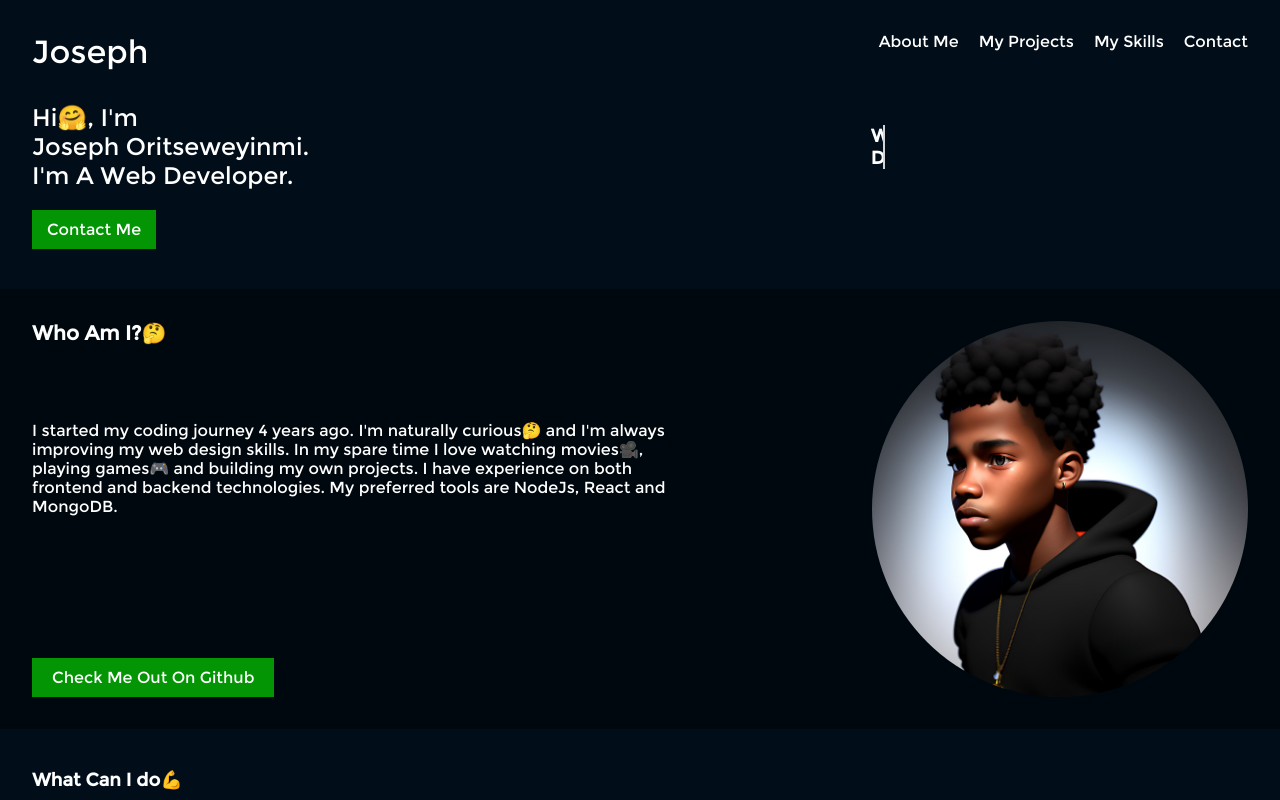
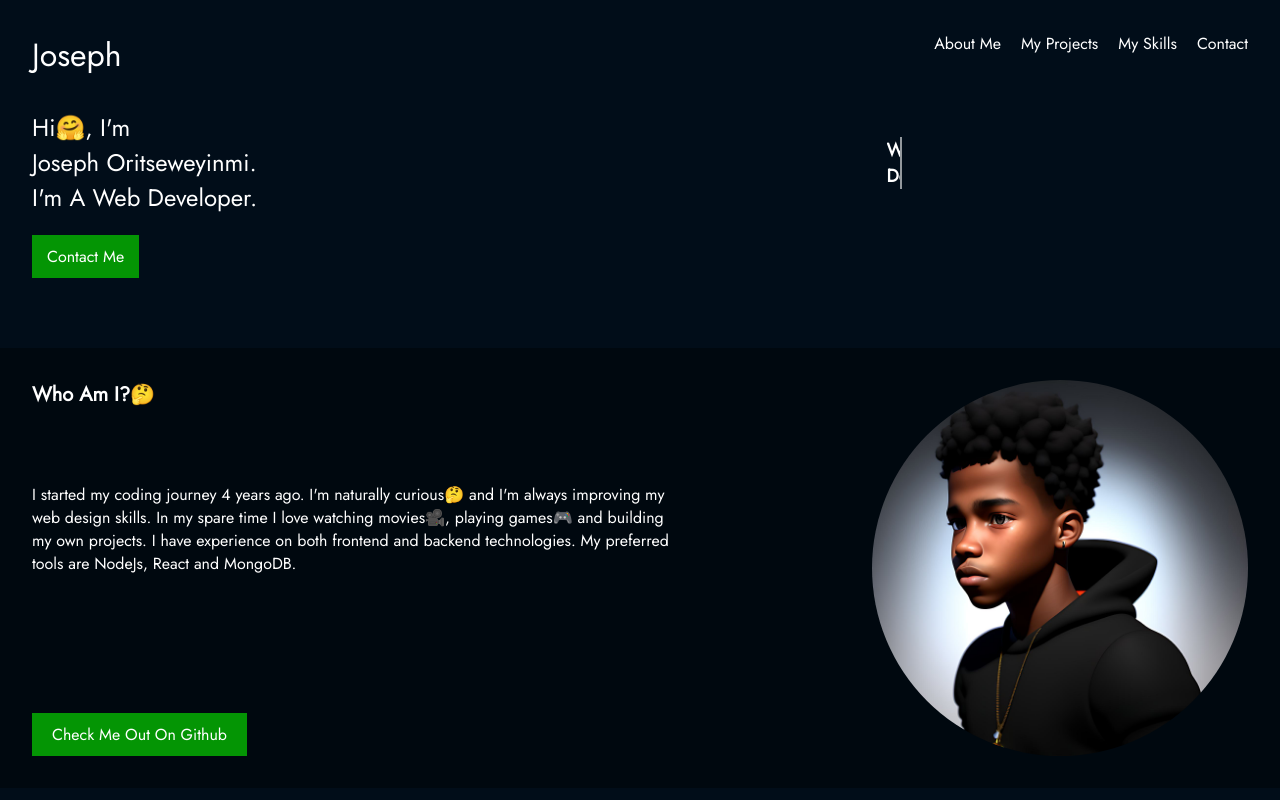
Before and after one commit to JoeSkills/portfolio-me, a Next.js app: page / in a window 1280 px wide. Shown: the top 800 px of the page. Built offline with nearby package versions, Linux system fonts and the light colour scheme; no server answers.

Commit message:
changed the font and the spacing of the sections

```diff
--- a/styles/globals.css
+++ b/styles/globals.css
@@ -1,6 +1,8 @@
+@import url('https://fonts.googleapis.com/css2?family=Jost&display=swap');
+
 :root {
-  --space-between-each-section: 2.5rem;
-  --space-between-section-child: 20px;
+  --space-between-each-section: 4.375rem;
+  --space-between-section-child: 1.25rem;
   --main-button-color: hsl(120, 95%, 30%);
 }
 
@@ -12,7 +14,7 @@
 * {
   box-sizing: border-box;
   margin: 0;
-  font-family: montserrat, sans-serif;
+  font-family: Jost, sans-serif;
 }
 
 a {
@@ -580,6 +582,7 @@ a:hover {
     font-weight: bold;
     margin-top: 0.625rem;
     text-align: center;
+    font-size: 0.75rem;
   }
   .nav-btn {
     display: block;
```
